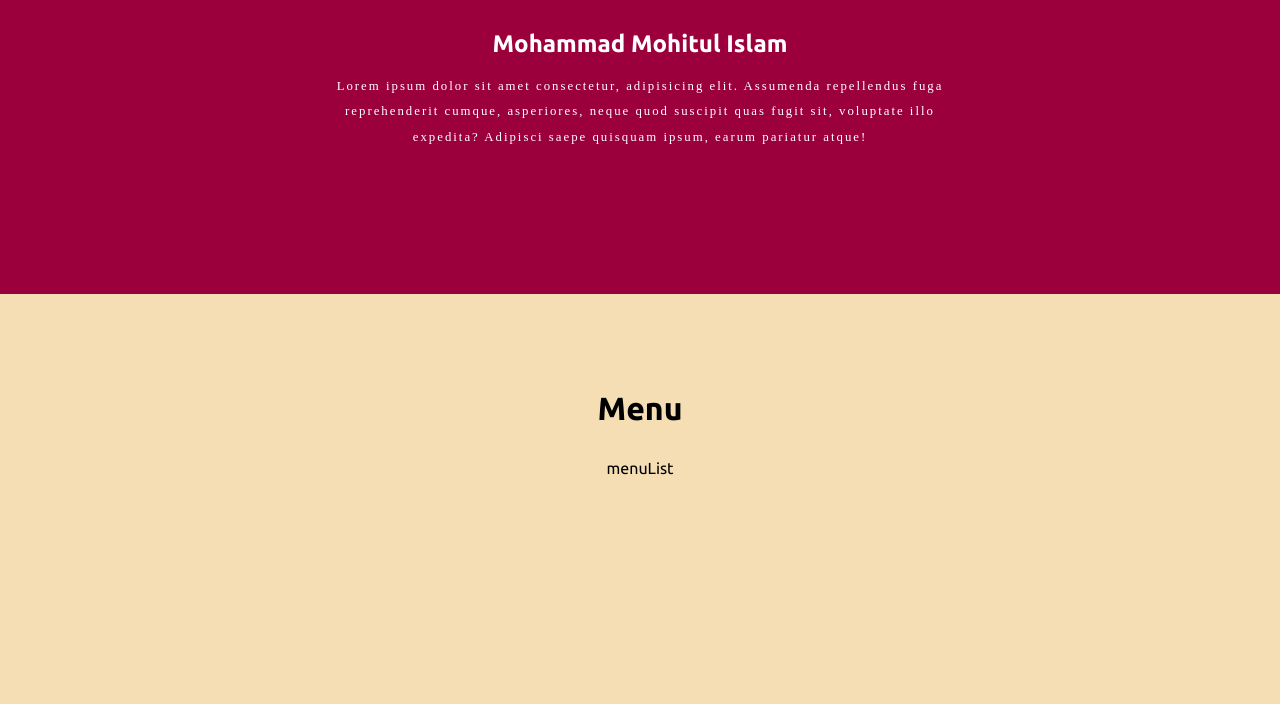
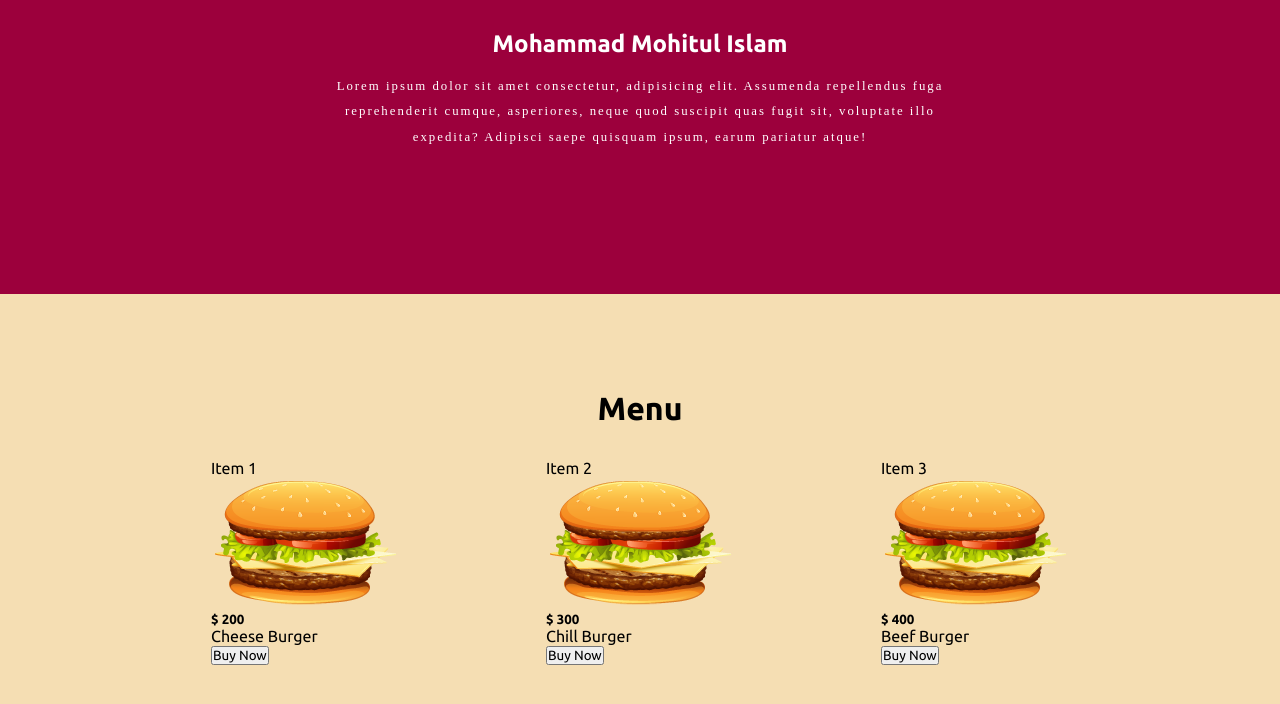
Before and after one commit to mohit838/BurgerShop-MERN, a React (Create React App) app in the folder client/: page / in a window 1280 px wide. Shown: the part 1226-1930 px from the top of the page. Built offline with nearby package versions, Linux system fonts and the light colour scheme.

Commit message:
Working with menu cart

```diff
--- a/client/src/components/home/Menu.jsx
+++ b/client/src/components/home/Menu.jsx
@@ -1,10 +1,36 @@
 import React from "react";
+import MenuCard from "./MenuCard";
+import Burger1 from "./../../assets/logo2.png";
 
 const Menu = () => {
+  const handlerAddToCart = (itemNum) => {};
+
   return (
     <section id="menu">
       <h1>Menu</h1>
-      <div>menuList</div>
+      <div>
+        <MenuCard
+          itemNum={1}
+          burgerSrc={Burger1}
+          price={200}
+          title="Cheese Burger"
+          handlerBuyButton={handlerAddToCart}
+        />
+        <MenuCard
+          itemNum={2}
+          burgerSrc={Burger1}
+          price={300}
+          title="Chill Burger"
+          handlerBuyButton={handlerAddToCart}
+        />
+        <MenuCard
+          itemNum={3}
+          burgerSrc={Burger1}
+          price={400}
+          title="Beef Burger"
+          handlerBuyButton={handlerAddToCart}
+        />
+      </div>
     </section>
   );
 };
--- a/client/src/components/home/MenuCard.jsx
+++ b/client/src/components/home/MenuCard.jsx
@@ -1,13 +1,16 @@
 import React from "react";
 import { motion } from "framer-motion";
 
-const MenuCard = ({ itemNum }) => {
+const MenuCard = ({ itemNum, burgerSrc, price, title, handlerBuyButton }) => {
   return (
     <>
       <motion.div className="menuCard">
         <div>Item {itemNum}</div>
         <main>
-          <img src="" alt="" />
+          <img src={burgerSrc} alt="burgerImg" />
+          <h5>$ {price}</h5>
+          <p>{title}</p>
+          <button onClick={() => handlerBuyButton(itemNum)}>Buy Now</button>
         </main>
       </motion.div>
     </>
```
